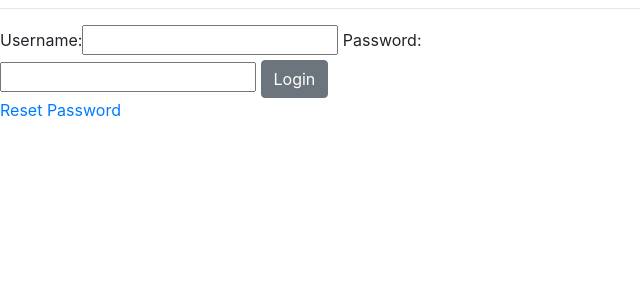
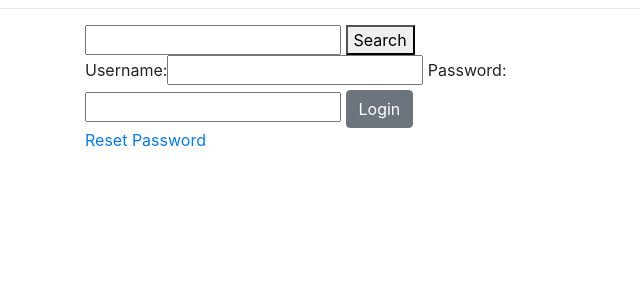
Before and after one commit to stiophan0309/horizon-sah, a Django app: page /accounts/login/ in a window 1280 px wide. Shown: the part 56-356 px from the top of the page, without its empty margins (0-640 px from the left). Run offline with Django 3.2, Linux system fonts and the light colour scheme; some libraries are stand-ins or nearby versions.

Commit message:
Added search facility to base.html

```diff
--- a/templates/base.html
+++ b/templates/base.html
@@ -39,6 +39,13 @@
         {% for message in messages %} {{ message }} {% endfor %}
     </div>
     {% endif %}
+<div class="container">
+        <div class="display">
+            <form action="{% url 'search' %}" method="get">
+                <input type="text" name="q">
+                <button type="search">Search</button>
+            </form>
+</div>
 
 {% block content %}
 {% endblock %}
```
